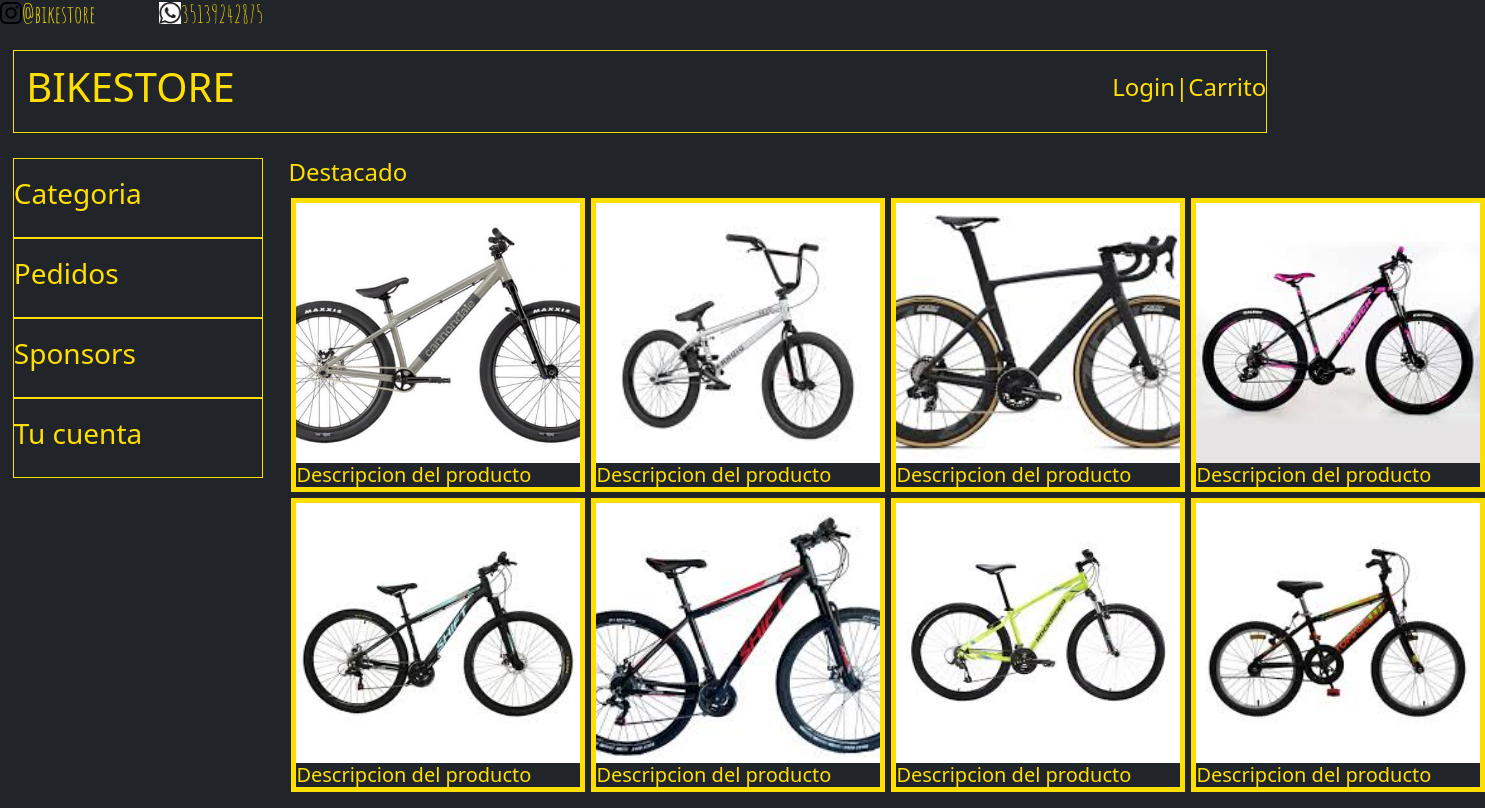
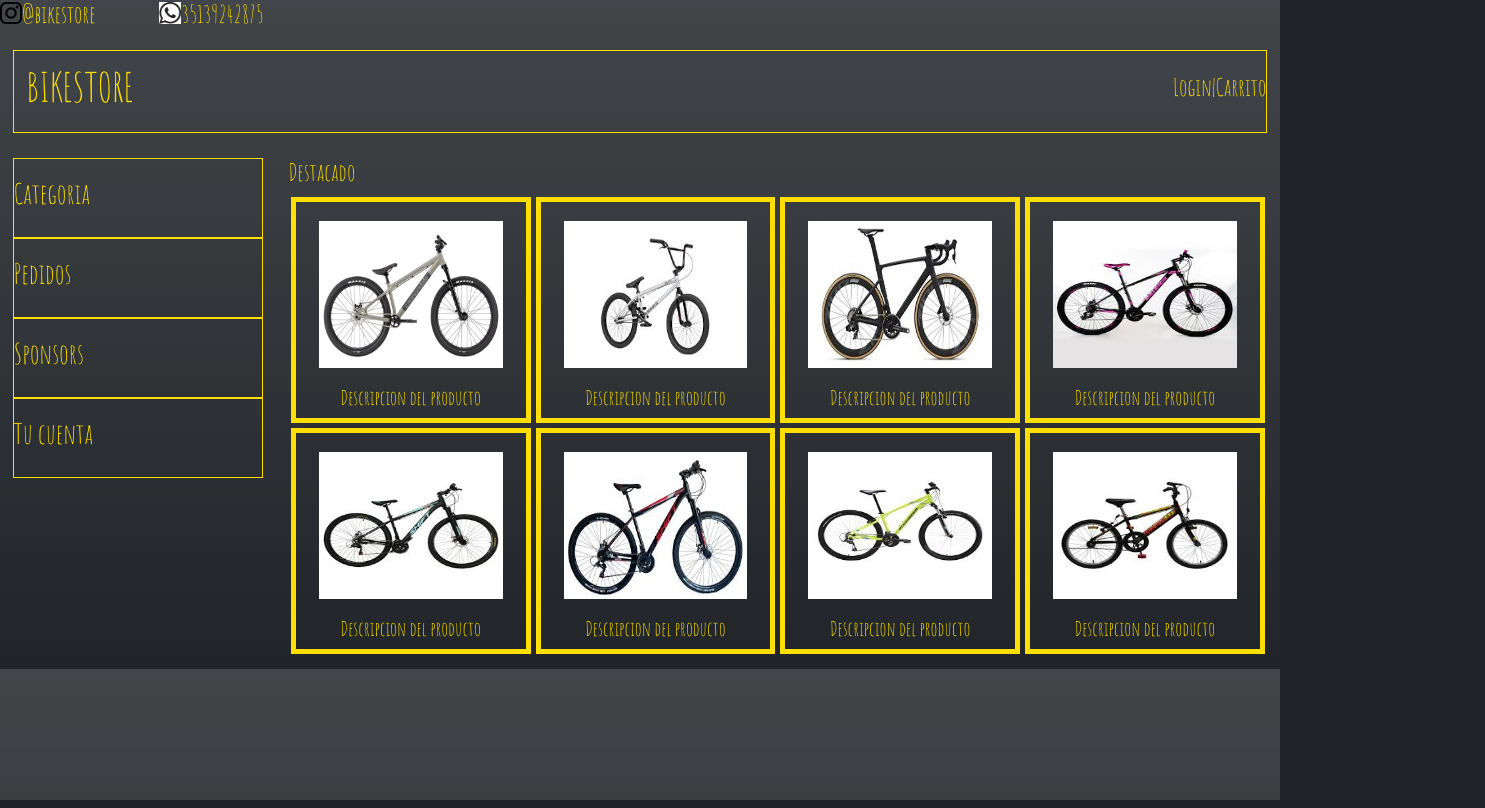
Before and after one commit to LucasZuleta/tp-coder, a website: page index.html in a window 1280 px wide. Shown: the whole page, 1485 px wide, since content can reach past the window. Drawn offline with nearby package versions, Linux system fonts and the light colour scheme.

Commit message:
actualizacion de sass

```diff
--- a/index.html
+++ b/index.html
@@ -12,7 +12,7 @@
 
 
     </head>
-    <body class="bg-dark">
+    <body class="bg-dark bg-gradient">
         <header class="header-container">
             <section class="contacto-container">
                 <div class="instagram">
@@ -70,7 +70,6 @@
 
         <main>
             <section class="menu-container">
-                <div class="menu">
                 <div class="menu-item">
                     <a href="./paginas/categoria.html">
                         <h3>
@@ -99,18 +98,17 @@
                         </h3>
                     </a>
                 </div>
-                </div>
             </section>
             <section class="destacado-container">
-                <div class="destacado">
+                <div>
                     <h4>
                         Destacado
                     </h4>
                 </div>
+                <div class="destacado">
+                    <div class="destacado-item">
                         <div class="destacado-img">
-                        <div class="destacado-item">
-                            <div>
-                                <img src="../imagenes/bici-1.png" alt="bici-1" class="img">
+                            <img src="../imagenes/bici-1.png" alt="bici-1">
                         </div>
                         <div>
                             <h5>
@@ -119,8 +117,8 @@
                         </div>
                     </div>
                     <div class="destacado-item">
-                            <div>
-                                <img src="../imagenes/bici-2.png" alt="bici-2" class="img">
+                        <div class="destacado-img">
+                            <img src="../imagenes/bici-2.png" alt="bici-2">
                         </div>
                         <div>
                             <h5>
@@ -129,8 +127,8 @@
                         </div>
                     </div>
                     <div class="destacado-item">
-                            <div>
-                                <img src="../imagenes/bici-3.png" alt="bici-3" class="img">
+                        <div class="destacado-img">
+                            <img src="../imagenes/bici-3.png" alt="bici-3">
                         </div>
                         <div>
                             <h5>
@@ -139,8 +137,8 @@
                         </div>
                     </div>
                     <div class="destacado-item">
-                            <div>
-                                <img src="../imagenes/bici-4.png" alt="bici-4" class="img">
+                        <div class="destacado-img">
+                            <img src="../imagenes/bici-4.png" alt="bici-4">
                         </div>
                         <div>
                             <h5>
@@ -149,8 +147,8 @@
                         </div>
                     </div>
                     <div class="destacado-item">
-                            <div>
-                                <img src="../imagenes/bici-5.png" alt="bici-5" class="img">
+                        <div class="destacado-img">
+                            <img src="../imagenes/bici-5.png" alt="bici-5">
                         </div>
                         <div>
                             <h5>
@@ -159,8 +157,8 @@
                         </div>
                     </div>
                     <div class="destacado-item">
-                            <div>
-                                <img src="../imagenes/bici-6.png" alt="bici-6" class="img">
+                        <div class="destacado-img">
+                            <img src="../imagenes/bici-6.png" alt="bici-6">
                         </div>
                         <div>
                             <h5>
@@ -169,8 +167,8 @@
                         </div>
                     </div>
                     <div class="destacado-item">
-                            <div>
-                                <img src="../imagenes/bici-7.png" alt="bici-7" class="img">
+                        <div class="destacado-img">
+                            <img src="../imagenes/bici-7.png" alt="bici-7">
                         </div>
                         <div>
                             <h5>
@@ -179,8 +177,8 @@
                         </div>
                     </div>
                     <div class="destacado-item">
-                            <div>
-                                <img src="../imagenes/bici-8.png" alt="bici-8" class="img">
+                        <div class="destacado-img">
+                            <img src="../imagenes/bici-8.png" alt="bici-8">
                         </div>
                         <div>
                             <h5>
--- /dev/null
+++ b/scss/style.scss
@@ -0,0 +1,137 @@
+*{
+    margin: 0;
+    padding: 0;
+}
+
+a{
+    color: #ffdf00;
+    text-decoration: none;
+}
+
+p{
+    color: #ffdf00;
+    text-decoration: none;
+}
+
+h4{
+    color: #ffdf00;
+}
+
+h5{
+    color: #ffdf00;
+}
+
+body{
+    font-family: "Amatic SC", sans-serif;
+}
+
+// HEADER
+
+
+.contacto-container{
+    display: flex;
+    flex-direction: row;
+    gap: 5%;
+    color: #ffdf00;
+}
+
+.instagram{
+    display: flex;
+    flex-direction: row;
+    gap: 5%;
+}
+
+.whatsapp{
+    display: flex;
+    flex-direction: row;
+    gap: 5%;
+}
+
+.img-contacto{
+    width: 22px;
+    height: 22px;
+}
+
+.titulo-container{
+    display: flex;
+    flex-direction: row;
+    justify-content: space-between;
+    border: 1px solid #ffdf00;
+    margin: 1%;
+}
+
+.titulo{
+    margin: 1%;
+}
+
+.login-carrito-container{
+    display: flex;
+    flex-direction: row;
+    align-items: center;
+}
+
+
+// FIN HEADER
+
+// MAIN
+
+
+main{
+    display: flex;
+    flex-direction: row;
+}
+
+.menu-container{
+    margin: 1%;
+    display: grid;
+    grid-template-columns: repeat(1, 250px);
+    grid-template-rows: repeat(4, 80px);
+    font-size: x-large;
+}
+
+.menu-item{
+    display: grid;
+    border: 1px solid #ffdf00;
+    height: 100%;
+    align-items: center;
+}
+
+.destacado-container{
+    display: flex;
+    flex-direction: column;
+    margin: 1%;
+    width: 82%;
+}
+
+.destacado{
+    display: grid;
+    grid-template-rows: repeat(2, 300fr);
+    grid-template-columns: repeat(4,300fr);
+}
+
+.destacado-item{
+    border: 5px solid #ffdf00;
+    margin: 1%;
+    display: flex;
+    flex-direction: column;
+    align-items: center;
+    justify-content: center;
+}
+
+.destacado-img{
+    width: 100%;
+    height: 100%;
+    display: flex;
+    align-items: center;
+    justify-content: center;
+}
+
+.destacado-img img{
+    height: 80%;
+    width: 80%;
+}
+
+.destacado-img img:hover{
+    height: 100%;
+    width: 100%;
+}
```
Also changed, not shown: package.json (added, +11 -0 lines), css/style.css, 1 other file. Lines whose indentation alone changed are shown as unchanged.
